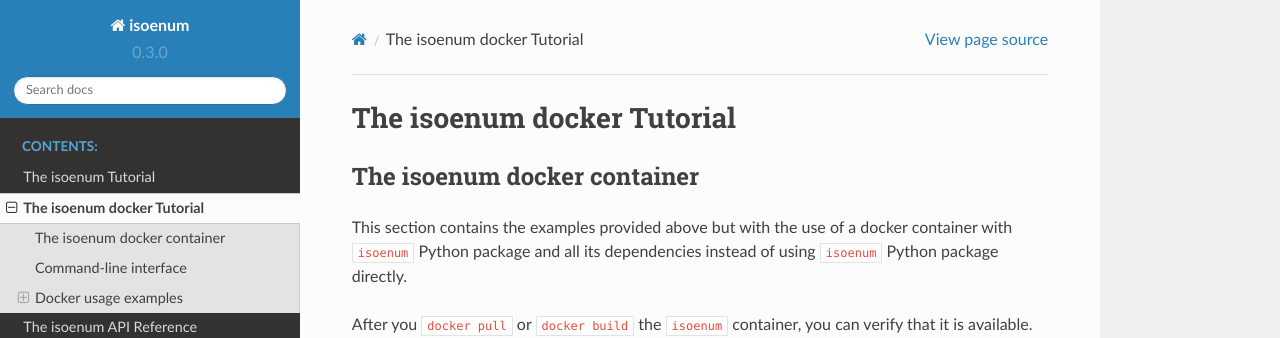
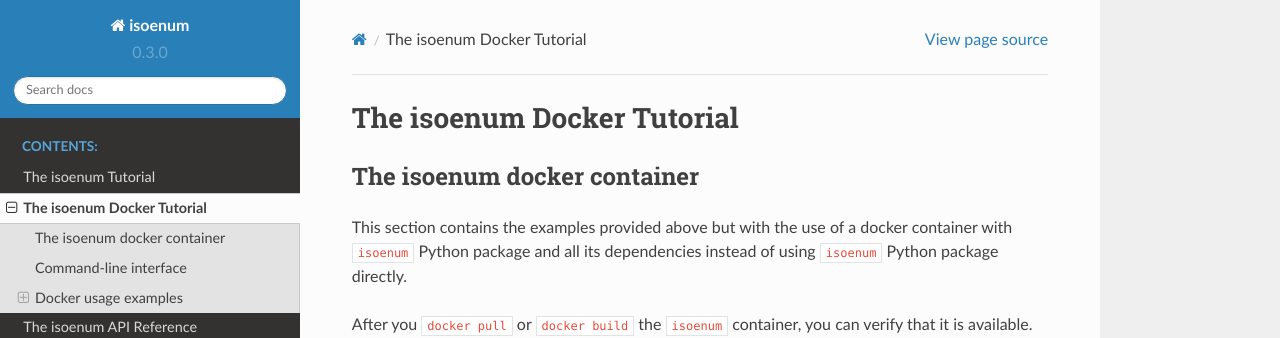
Before and after one commit to MoseleyBioinformaticsLab/isoenum, a Sphinx documentation site: the page built from docs/tutorial-docker.rst, in a window 1280 px wide and 900 px high. Shown: the top 338 px of the window. Built offline with Sphinx 7.4.7 and the Read the Docs theme 2.0.0, drawn with Linux system fonts in a browser that asks for light colours.

Commit message:
Docs: title.

```diff
--- a/docs/tutorial-docker.rst
+++ b/docs/tutorial-docker.rst
@@ -1,4 +1,4 @@
-The isoenum docker Tutorial
+The isoenum Docker Tutorial
 ===========================
 
 
```
